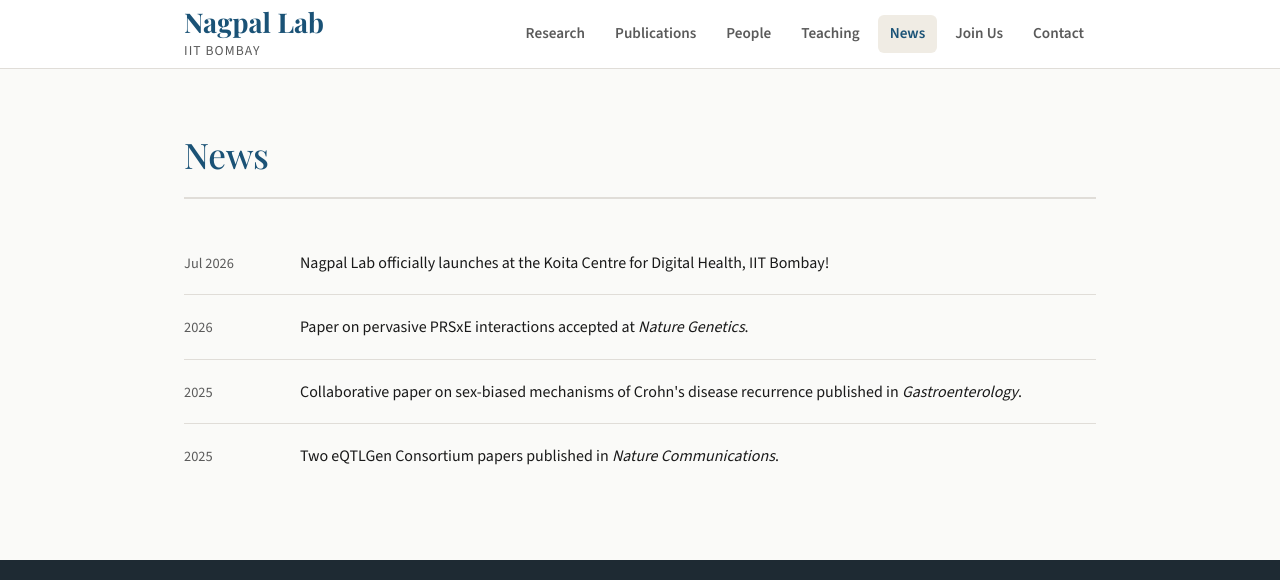
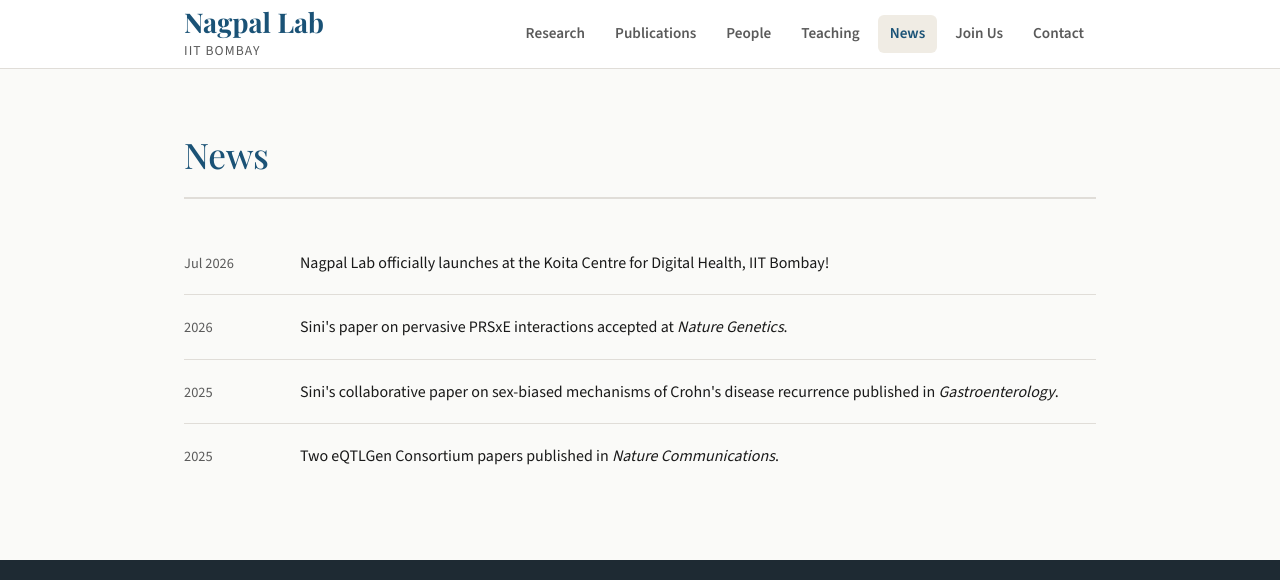
Before and after one commit to nagpallab/nagpallab.github.io, a Jekyll site: the page built from news.md, in a window 1280 px wide, cut to the strip 0-580 px from the top of the page. Built offline with Jekyll 4.4.1, drawn with Linux system fonts in a browser that asks for light colours.

Commit message:
Update news.md

```diff
--- a/news.md
+++ b/news.md
@@ -10,11 +10,11 @@ title: News
   </li>
   <li>
     <span class="news-date">2026</span>
-    <span>Paper on pervasive PRSxE interactions accepted at <em>Nature Genetics</em>.</span>
+    <span>Sini's paper on pervasive PRSxE interactions accepted at <em>Nature Genetics</em>.</span>
   </li>
   <li>
     <span class="news-date">2025</span>
-    <span>Collaborative paper on sex-biased mechanisms of Crohn's disease recurrence published in <em>Gastroenterology</em>.</span>
+    <span>Sini's collaborative paper on sex-biased mechanisms of Crohn's disease recurrence published in <em>Gastroenterology</em>.</span>
   </li>
   <li>
     <span class="news-date">2025</span>
```
